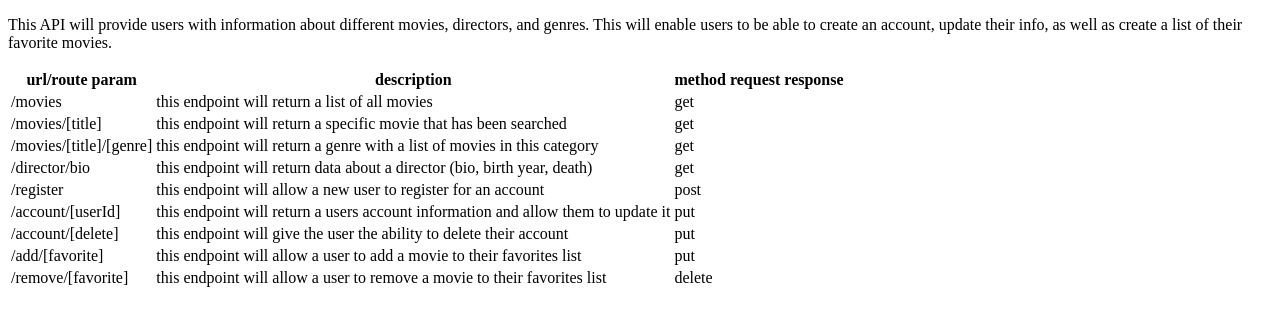
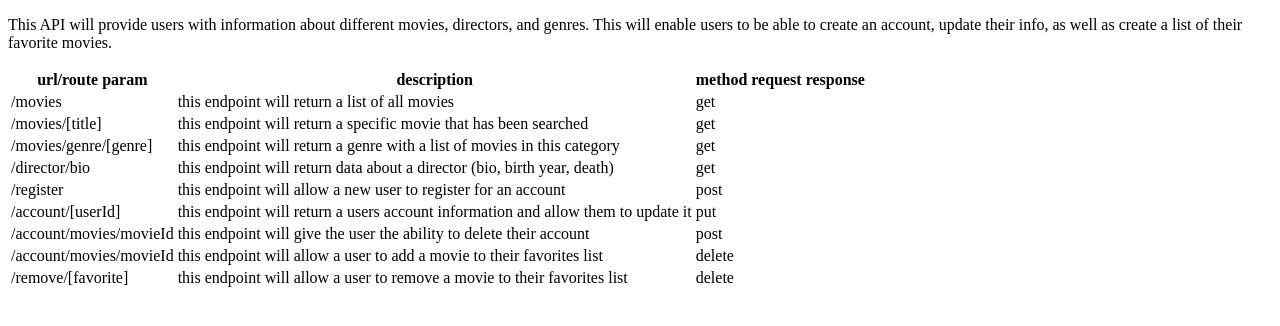
Before and after one commit to nnajera95/Movie_API, a website: page public/documentation.html in a window 1280 px wide. Drawn offline with Linux system fonts and the light colour scheme.

Commit message:
updated endpoints and methods
if applied this commit will update the endpoints and methods for /genre, and /movieId

```diff
--- a/public/documentation.html
+++ b/public/documentation.html
@@ -31,7 +31,7 @@
         <td>get</td>
       </tr>
       <tr>
-        <td> /movies/[title]/[genre] </td>
+        <td> /movies/genre/[genre] </td>
         <td>this endpoint will return a genre with a list of movies in this category</td>
         <td>get</td>
       </tr>
@@ -51,14 +51,14 @@
         <td>put</td>
       </tr>
       <tr>
-        <td> /account/[delete]</td>
+        <td> /account/movies/movieId</td>
         <td>this endpoint will give the user the ability to delete their account</td>
-        <td>put</td>
+        <td>post</td>
       </tr>
       <tr>
-        <td> /add/[favorite] </td>
+        <td> /account/movies/movieId </td>
         <td>this endpoint will allow a user to add a movie to their favorites list</td>
-        <td>put</td>
+        <td>delete</td>
       </tr>
       <tr>
         <td> /remove/[favorite] </td>
```
